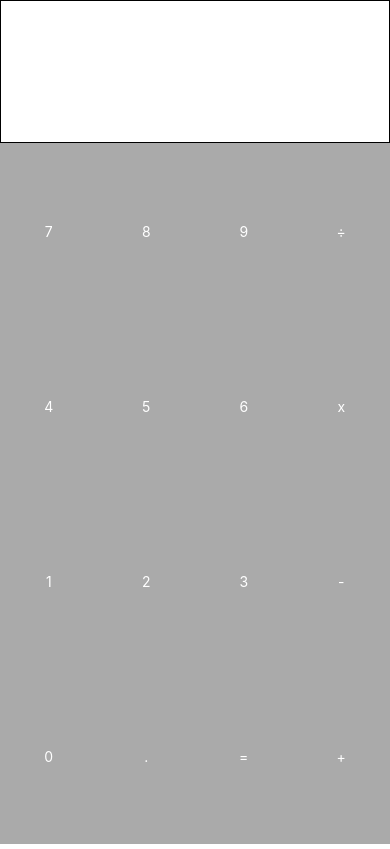
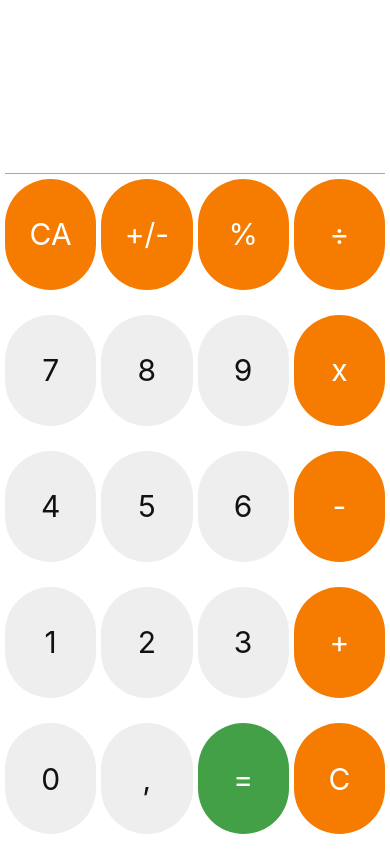
Before and after one commit to Jhonatas-Anthony/React-Native-Calculator-Sample, a React Native app: screen / in a window 390 px wide. Built offline with nearby package versions, Linux system fonts and the light colour scheme.

Commit message:
feat: new changes on calc

```diff
--- a/App.tsx
+++ b/App.tsx
@@ -1,5 +1,5 @@
-import { StatusBar } from 'expo-status-bar';
-import { SafeAreaView, StyleSheet } from 'react-native';
+import { StatusBar } from 'expo-status-bar'
+import { SafeAreaView, StyleSheet } from 'react-native'
 import Main from './app/Main';
 export default function App() {
   return (
--- a/app/Main.tsx
+++ b/app/Main.tsx
@@ -1,5 +1,5 @@
 import { View, StyleSheet } from "react-native"
-import CalculatorPage from './pages/CalculatorPage';
+import CalculatorPage from './pages/CalculatorPage'
 
 const Main = () => {
     return (
--- /dev/null
+++ b/app/components/CalcButton.tsx
@@ -0,0 +1,70 @@
+import { Pressable, StyleSheet, Text, View } from "react-native"
+import { type CellType } from "./utils/CalcCells"
+
+type Props = {
+    cell: CellType
+}
+
+const CalcButton = (props: Props) => {
+    const statement = props.cell.type === 'operator' || props.cell.type === 'function'
+    let buttonStyle
+    if (props.cell.key === 'equal') buttonStyle = styles.buttonEqual
+    else buttonStyle = statement ? styles.buttonVariant : styles.button
+
+    const textStyle = statement ? styles.buttonTextVariant : styles.buttonText;
+
+    return (
+        <Pressable style={styles.buttonContainer}>
+            <View style={[styles.buttonStandard, buttonStyle]}>
+                <Text style={textStyle}>{props.cell.name}</Text>
+            </View>
+        </Pressable>
+    )
+}
+
+export default CalcButton
+
+const styles = StyleSheet.create({
+    buttonContainer: {
+        flexShrink: 1,
+        flexGrow: 1,
+        paddingTop: 5,
+        paddingBottom: 15,
+        height: '100%',
+        width: '25%',
+    },
+
+    buttonStandard: {
+        flexShrink: 1,
+        flexGrow: 1,
+        borderRadius: 100,
+        width: '100%',
+        height: '100%',
+        justifyContent: 'space-around',
+    },
+
+    button: {
+        backgroundColor: '#eee'
+    },
+
+    buttonVariant: {
+        backgroundColor: '#F57C00'
+    },
+
+    buttonEqual: {
+        backgroundColor: '#43A047'
+    },
+
+    buttonText: {
+        color: '#111',
+        fontSize: 30,
+        textAlign: 'center',
+    },
+
+    buttonTextVariant: {
+        color: '#fff',
+        fontSize: 30,
+        fontWeight: 'condensedBold',
+        textAlign: 'center',
+    },
+});
--- a/app/components/CalcPad.tsx
+++ b/app/components/CalcPad.tsx
@@ -1,21 +1,17 @@
-import { View, StyleSheet, Button, Text, TouchableHighlight } from "react-native"
-import { CalcVisor } from "../components/CalcVisor"
+import { View, StyleSheet } from "react-native"
+
 import { calcPadValues } from "../components/utils/CalcCells"
-// import { CalcOptions } from "./utils/CalcOptions"
+import CalcButton from "./CalcButton"
 
 const CalcPad = () => {
     return (
-        <View style={styles.calcRow}>
+        <View style={[styles.flexStandard, styles.calcRow]}>
             {calcPadValues.map((row, index) => {
                 return (
-                    <View key={index} style={styles.calcColumns}>
+                    <View key={index} style={[styles.flexStandard, styles.calcColumns]}>
                         {row.map((cell, index2) => {
                             return (
-                                <TouchableHighlight style={styles.buttonContainer}>
-                                    <View style={styles.button}>
-                                        <Text style={styles.buttonText}>{cell.name}</Text>
-                                    </View>
-                                </TouchableHighlight>
+                                <CalcButton key={index2} cell={cell}></CalcButton>
                             )
                         })}
                     </View>
@@ -28,41 +24,19 @@ const CalcPad = () => {
 export default CalcPad
 
 const styles = StyleSheet.create({
-    container: {
-        backgroundColor: '#fff',
+    flexStandard: {
+        flex: 1,
+        width: '100%',
         height: '100%',
+        justifyContent: 'space-between',
+        gap: 5,
     },
 
     calcRow: {
-        flex: 1,
-        width: '100%',
-        height: '100%',
         flexDirection: 'column',
-        justifyContent: 'space-between',
     },
 
     calcColumns: {
-        flex: 1,
         flexDirection: 'row',
-        width: '100%',
-        height: '100%',
-        justifyContent: 'space-between',
     },
-
-    buttonContainer: {
-        height: '100%',
-        width: '25%',
-    },
-
-    button: {
-        backgroundColor: '#aaa',
-        width: '100%',
-        height: '100%',
-        justifyContent: 'space-around'
-    },
-
-    buttonText: {
-        color: '#fff',
-        textAlign: 'center',
-    }
 });
--- a/app/components/CalcVisor.tsx
+++ b/app/components/CalcVisor.tsx
@@ -1,30 +1,29 @@
 import { StyleSheet, Text, TextInput, View } from "react-native"
 
-export const CalcVisor = () => {
-
+const CalcVisor = () => {
     return (
         <View style={styles.container}>
             <TextInput
                 style={styles.input}
-                inputMode="numeric"
                 readOnly
             />
         </View>
     )
 }
 
+export default CalcVisor
+
 const styles = StyleSheet.create({
     container: {
-        backgroundColor: '#fff',
-        height: '17%',
+        height: '20%',
     },
     input: {
-        backgroundColor: '#fff',
         width: '100%',
         height: '100%',
         textAlign: 'right',
         fontSize: 30,
         fontWeight: 'bold',
-        borderWidth: 1,
+        borderColor: '#aaa',
+        borderBottomWidth: 1,
     }
 })
--- a/app/components/utils/CalcCells.ts
+++ b/app/components/utils/CalcCells.ts
@@ -1,26 +1,43 @@
-export const calcPadValues = [
+export type CellType = {
+    name: string
+    type: 'number' | 'operator' | 'function'
+    value: number | string | Function
+    key?: string
+}
+
+// TODO
+// Estudar como implementar as funções
+// As celular do tipo operador ou número devem usar funções predefinidas
+// Estudar uma provável refatoração no tipo e célula.
+export const calcPadValues: CellType[][] = [
+    [
+        {name: 'CA', type: 'function', value: () => {}},
+        {name: '+/-', type: 'operator', value: '+/-'},
+        {name: '%', type: 'operator', value: '%'},
+        {name: '÷', type: 'operator', value: '/'},
+    ],
     [
         {name: '7', type: 'number', value: 7},
         {name: '8', type: 'number', value: 8},
         {name: '9', type: 'number', value: 9},
-        {name: '÷', type: 'operator', value: '/'},
+        {name: 'x', type: 'operator', value: '*'},
     ],
     [
         {name: '4', type: 'number', value: 4},
         {name: '5', type: 'number', value: 5},
         {name: '6', type: 'number', value: 6},
-        {name: 'x', type: 'operator', value: '*'},
+        {name: '-', type: 'operator', value: '-'},
     ],
     [
         {name: '1', type: 'number', value: 1},
         {name: '2', type: 'number', value: 2},
         {name: '3', type: 'number', value: 3},
-        {name: '-', type: 'operator', value: '-'},
+        {name: '+', type: 'operator', value: '+'},
     ],
     [
         {name: '0', type: 'number', value: 0},
-        {name: '.', type: 'number', value: '.'},
-        {name: '=', type: 'operator', value: '='},
-        {name: '+', type: 'operator', value: '+'},
+        {name: ',', type: 'number', value: '.'},
+        {name: '=', type: 'function', value: () => {}, key: 'equal'},
+        {name: 'C', type: 'function', value: () => {}},
     ],
 ]
--- a/app/pages/CalculatorPage.tsx
+++ b/app/pages/CalculatorPage.tsx
@@ -1,5 +1,5 @@
 import { View, StyleSheet, Button, Text, TouchableHighlight } from "react-native"
-import { CalcVisor } from "../components/CalcVisor"
+import CalcVisor from "../components/CalcVisor"
 import { calcPadValues } from "../components/utils/CalcCells"
 import CalcPad from "../components/CalcPad"
 // import { CalcOptions } from "./utils/CalcOptions"
@@ -9,23 +9,6 @@ const CalculatorPage = () => {
         <View style={styles.container}>
             <CalcVisor />
             <CalcPad />
-            {/* <View style={styles.calcRow}>
-                {calcPadValues.map((row, index) => {
-                    return (
-                        <View key={index} style={styles.calcColumns}>
-                            {row.map((cell, index2) => {
-                                return (
-                                <TouchableHighlight style={styles.buttonContainer}>
-                                    <View style={styles.button}>
-                                        <Text style={styles.buttonText}>{cell.name}</Text>
-                                    </View>
-                                </TouchableHighlight>
-                                )
-                            })}
-                        </View>
-                    )
-                })}
-            </View> */}
         </View >
     )
 }
@@ -34,40 +17,9 @@ export default CalculatorPage
 
 const styles = StyleSheet.create({
     container: {
+        margin: 5,
         backgroundColor: '#fff',
         height: '100%',
+        overflow: 'hidden',
     },
-
-    calcRow: {
-        flex: 1,
-        width: '100%',
-        height: '100%',
-        flexDirection: 'column',
-        justifyContent: 'space-between',
-    },
-
-    calcColumns: {
-        flex: 1,
-        flexDirection: 'row',
-        width: '100%',
-        height: '100%',
-        justifyContent: 'space-between',
-    },
-
-    buttonContainer: {
-        height: '100%',
-        width: '25%',
-    },
-
-    button: {
-        backgroundColor: '#aaa',
-        width: '100%',
-        height: '100%',
-        justifyContent: 'space-around'
-    },
-
-    buttonText: {
-        color: '#fff',
-        textAlign: 'center',
-    }
 });
--- /dev/null
+++ b/prettier.json
@@ -0,0 +1,6 @@
+{
+    "trailingComma": "es5",
+    "tabWidth": 4,
+    "semi": false,
+    "singleQuote": true
+}
```
Also changed, not shown: package.json (+6 -1 lines), 2 other files (tests, documents, lock files or other folders).
